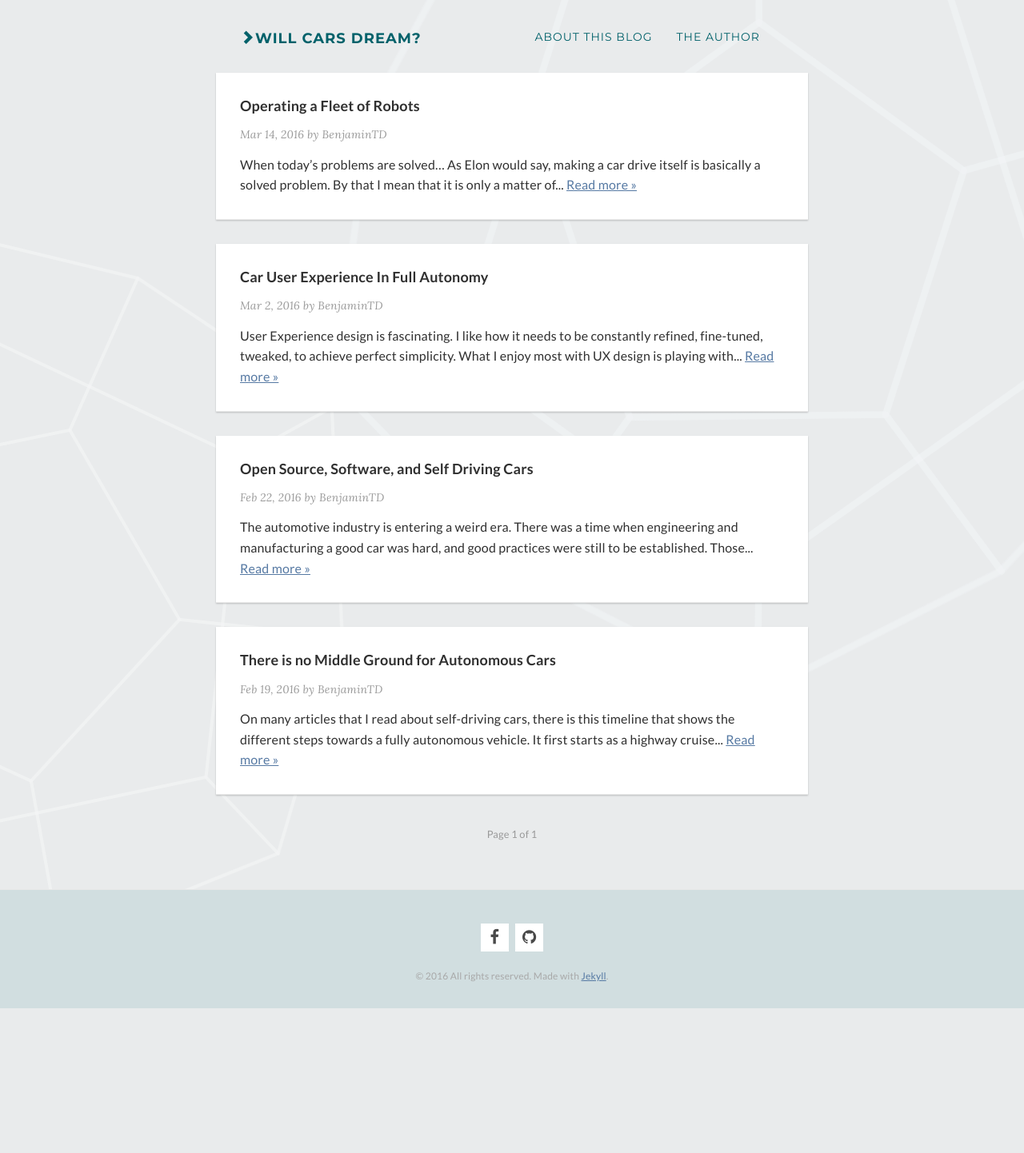
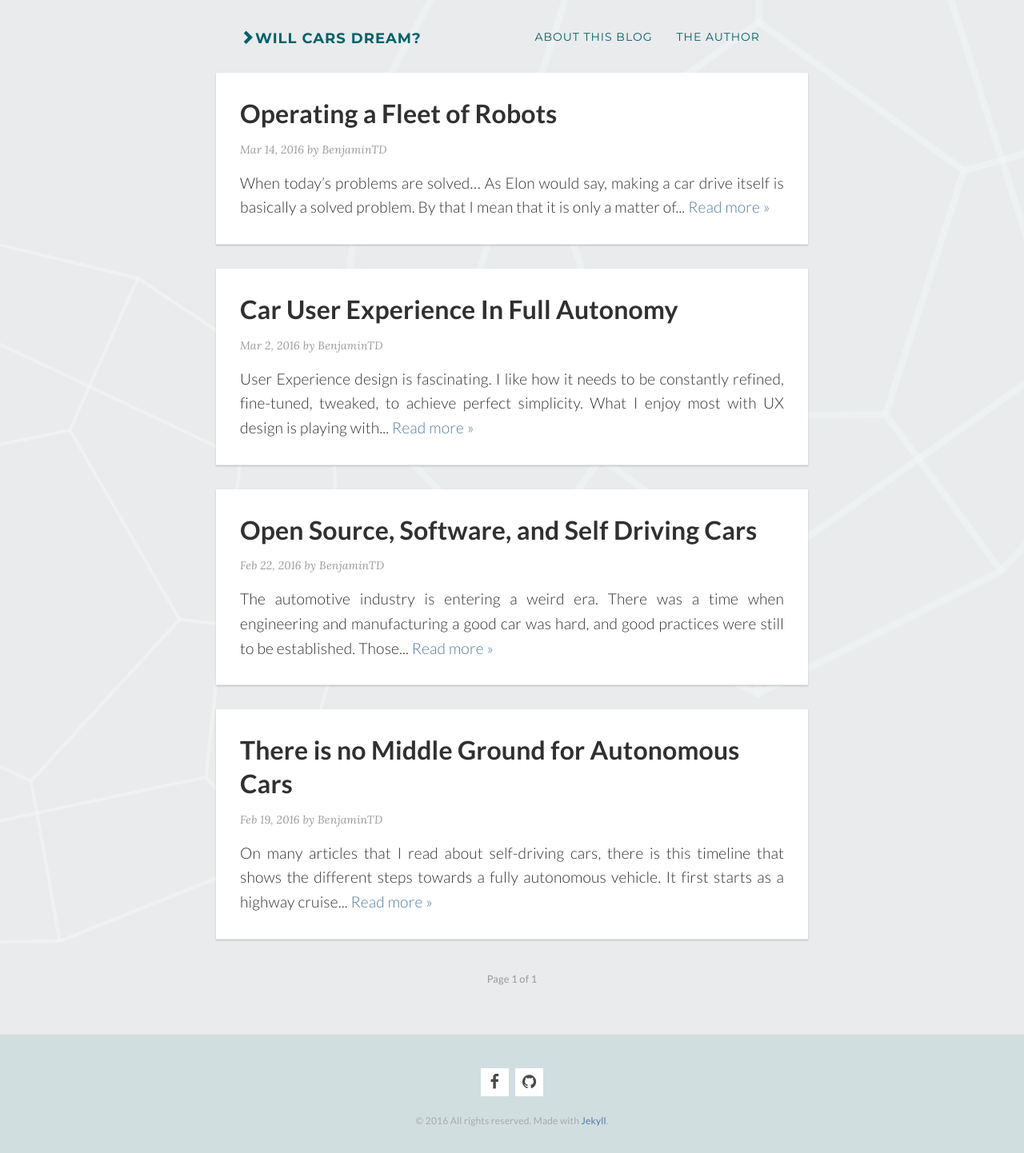
Before and after one commit to benjamintd/blog, a Jekyll site: the page built from index.html, in a window 1280 px wide. Shown: the whole page at 80% size. Built offline with Jekyll 4.4.1, drawn with Linux system fonts in a browser that asks for light colours; nearby versions of some CDN libraries; the list of posts is cut into pages by our own code; before the commit the page ends 1261 px from its top, so only the background shows below that.

Commit message:
change post style

```diff
--- a/404.html
+++ b/404.html
@@ -69,7 +69,7 @@
     <!-- Footer -->
     <footer>
         <div class="container text-center">
-            <p>Copyright &copy; btd 2014</p>
+            <p>Copyright &copy; btd 2016</p>
         </div>
     </footer>
     </div>
--- a/_sass/_globals.scss
+++ b/_sass/_globals.scss
@@ -53,11 +53,11 @@ textarea {
 
 a {
   color: $link-color;
-  text-decoration: underline;
+  text-decoration: none;
 
   &:hover {
     transition: color .2s linear;
-    text-decoration: none;
+    text-decoration: underline;
     color: $link-hover-color;
   }
 }
--- a/_sass/_layout.scss
+++ b/_sass/_layout.scss
@@ -126,17 +126,15 @@
       margin-bottom: 10px;
       // text-transform: uppercase;
       line-height: 1.3em;
-      font-size: 1.8rem;
+      font-size: 2em;
     }
 
     a {
       color: $text-color;
       @include transition(color .2s linear);
-
       &:hover,
       &:focus {
         color: $primary-color;
-        text-decoration: none;
       }
     }
   }
@@ -154,7 +152,15 @@
   img {
     max-width: 100%;
     vertical-align: middle;
+    padding: 10px;
   }
+}
+
+
+.post-content {
+  font-size: 1.2em;
+  text-align: justify;
+  font-weight: lighter;
 }
 
 .single {
```
Also changed, not shown: 5 other files.
